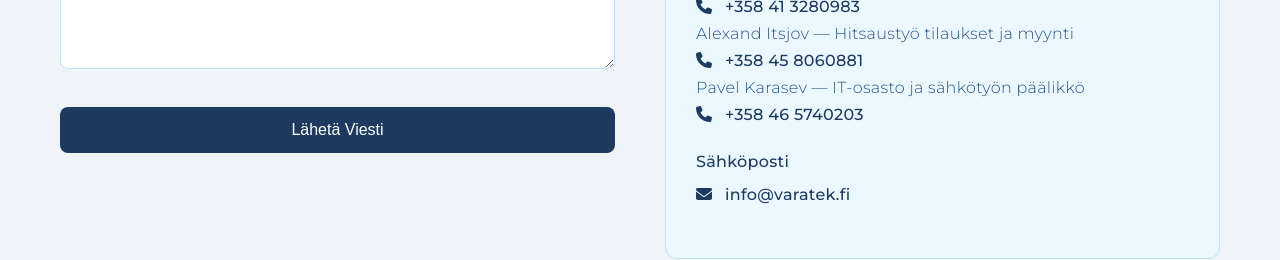
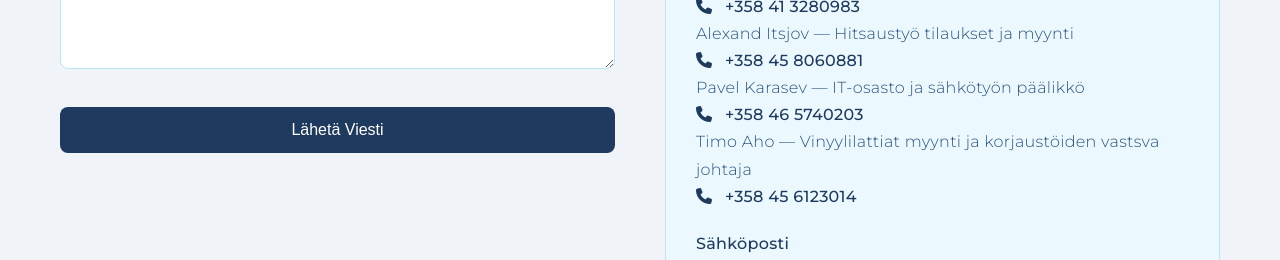
Before and after one commit to Paave1/VaraTek-1, a Next.js app: page / in a window 1280 px wide. Shown: the part 4460-4720 px from the top of the page. Built offline with nearby package versions, Linux system fonts and the light colour scheme.

Commit message:
Add contact: Timo Aho — Vinyylilattiat myynti ja korjaustöiden vastsva johtaja (+358 45 6123014)

```diff
--- a/app/page.tsx
+++ b/app/page.tsx
@@ -297,6 +297,8 @@
                   <p><a href="tel:+358458060881" className="contact-link phone"><i className="fas fa-phone" /> +358 45 8060881</a></p>
                   <p>Pavel Karasev — IT-osasto ja sähkötyön päälikkö</p>
                   <p><a href="tel:+358465740203" className="contact-link phone"><i className="fas fa-phone" /> +358 46 5740203</a></p>
+                  <p>Timo Aho — Vinyylilattiat myynti ja korjaustöiden vastsva johtaja</p>
+                  <p><a href="tel:+358456123014" className="contact-link phone"><i className="fas fa-phone" /> +358 45 6123014</a></p>
                 </div>
                 <div className="info-item">
                   <h4 className="en">Email</h4>
```
